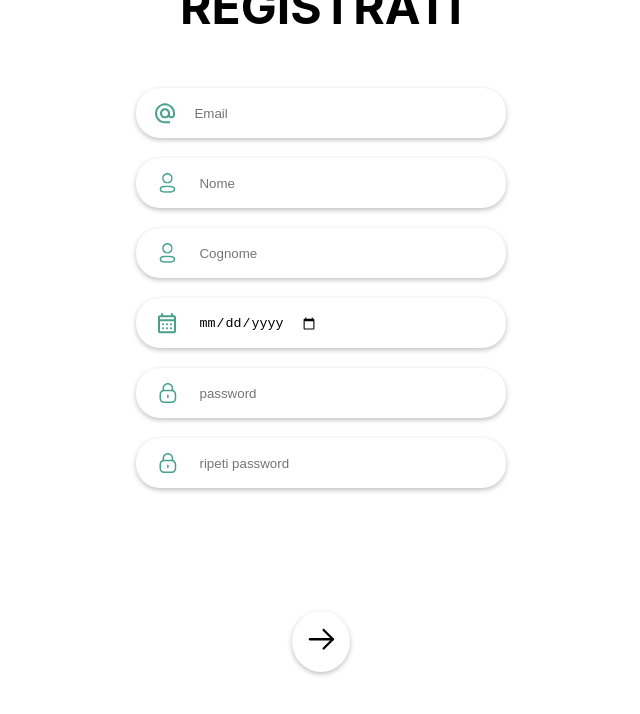
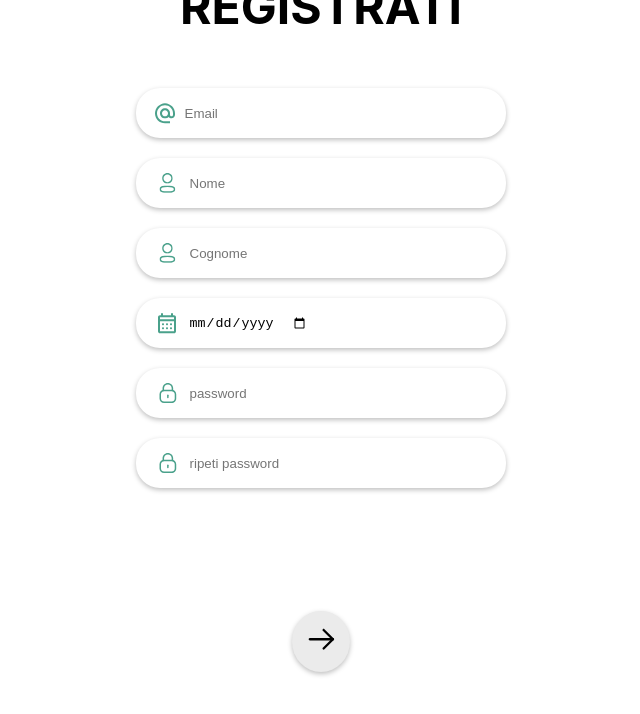
Before and after one commit to Talhaimran03/e-go, a React (Create React App) app in the folder frontend/: page /signUp in a window 1280 px wide. In both pictures the pointer is over the button 640 px from the left and 897 px from the top of the page. Shown: the part 256-970 px from the top of the page, without its empty margins (319-959 px from the left). Built offline with nearby package versions, Linux system fonts and the light colour scheme; no server answers.

Commit message:
Update signUpSection.css

```diff
--- a/frontend/src/pages/components/components_css/signUpSection.css
+++ b/frontend/src/pages/components/components_css/signUpSection.css
@@ -16,6 +16,11 @@
     background: transparent;
     outline: none;
     padding-left: 6%;
+    padding: 20px 120px 20px 0px;
+    border-radius: 0px 25px 25px 0px;
+    padding-left: 10px;
+
+
 }
 
 .suAlign{
@@ -34,6 +39,16 @@
     padding: 10px;
 }
 
+.suinvia:hover{
+    justify-content: space-around;
+    margin-top: 8%;
+    border-radius: 50%;
+    border: none;
+    box-shadow: 0px 2px 5px rgba(0, 0, 0, 25%);
+    background-color: rgb(235, 235, 235);
+    padding: 10px;
+}
+
 .suReturnShape{
     display: flex;
     justify-content: space-around;
```
